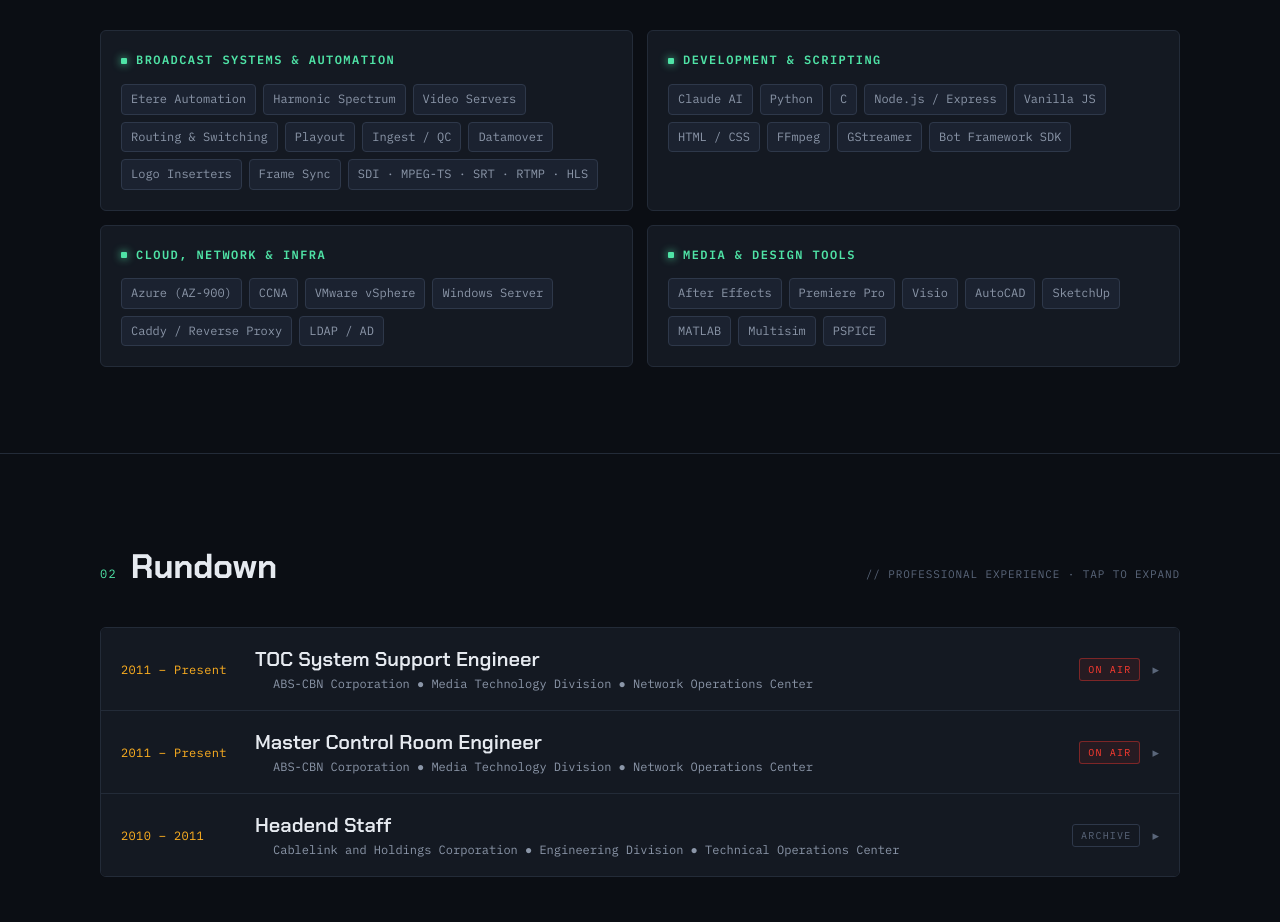
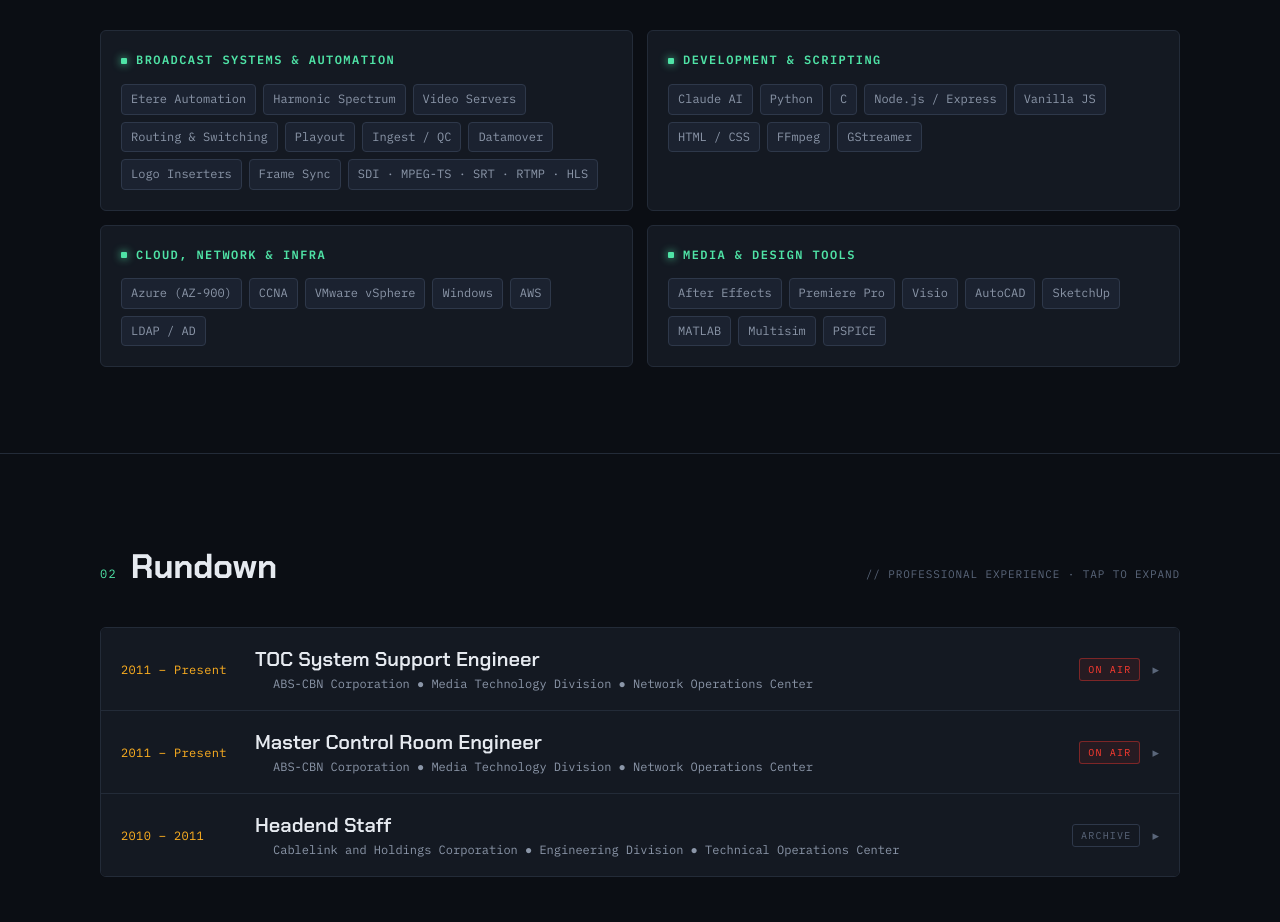
Before and after one commit to kennethrb-portfolio/krnb-resume, a plain HTML site: page index.html in a window 1280 px wide. Shown: the part 820-1742 px from the top of the page. Drawn offline with Linux system fonts and the light colour scheme.

Commit message:
Update index.html

```diff
--- a/index.html
+++ b/index.html
@@ -307,15 +307,15 @@
             <span class="chip">Claude AI</span><span class="chip">Python</span><span class="chip">C</span>
             <span class="chip">Node.js / Express</span><span class="chip">Vanilla JS</span>
             <span class="chip">HTML / CSS</span><span class="chip">FFmpeg</span>
-            <span class="chip">GStreamer</span><span class="chip">Bot Framework SDK</span>
+            <span class="chip">GStreamer</span>
           </div>
         </div>
         <div class="skill-card reveal">
           <h3>Cloud, Network &amp; Infra</h3>
           <div class="chips">
             <span class="chip">Azure (AZ-900)</span><span class="chip">CCNA</span>
-            <span class="chip">VMware vSphere</span><span class="chip">Windows Server</span>
-            <span class="chip">Caddy / Reverse Proxy</span><span class="chip">LDAP / AD</span>
+            <span class="chip">VMware vSphere</span><span class="chip">Windows</span>
+            <span class="chip">AWS</span><span class="chip">LDAP / AD</span>
           </div>
         </div>
         <div class="skill-card reveal">
```
